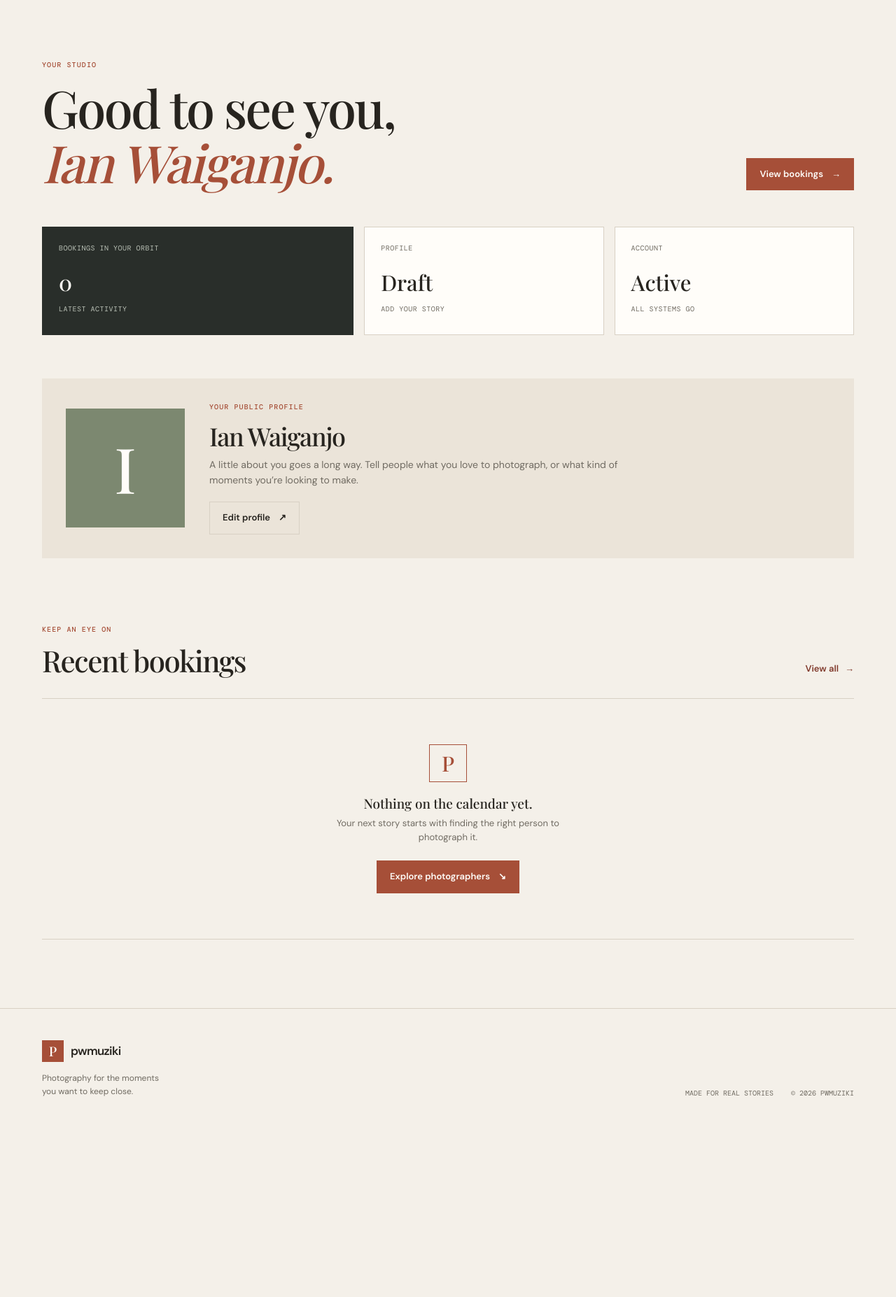
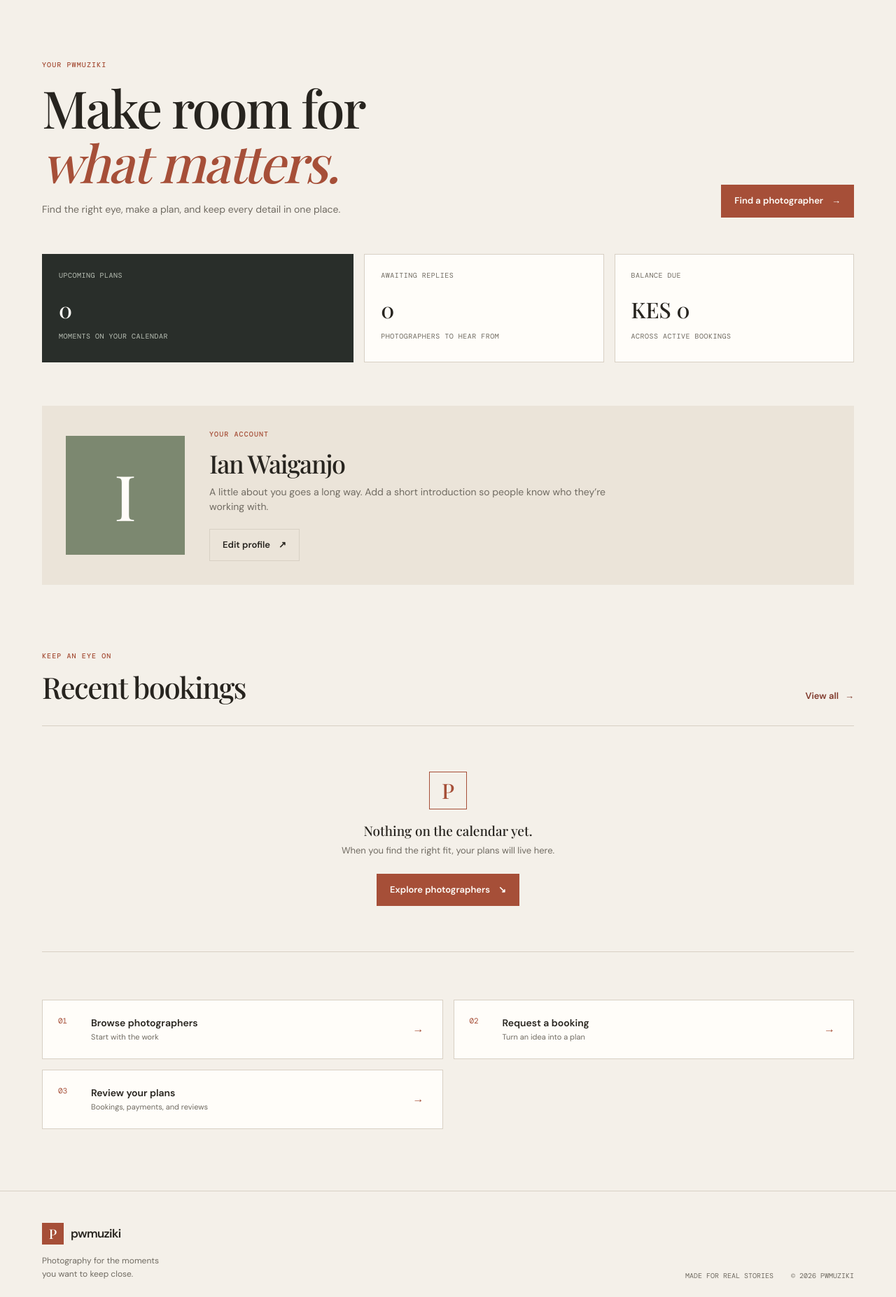
Before and after one commit to iantech-cloud/pwmuziki, a Django app: page /dashboard/ in a window 1280 px wide. Shown: the part 83-1937 px from the top of the page at 70% size. Before the commit the page ends 1650 px from the top, so only its background shows below. Run offline with Django 5.2, Linux system fonts and the light colour scheme; a user stored in the database is signed in; data comes from the database, SQL or seed files in the repository; data that the repository does not hold is empty; some web fonts are replaced.

Commit message:
Refactor user authentication templates and forms with updated styles
Replit-Commit-Author: Agent

```diff
--- a/static/style.css
+++ b/static/style.css
@@ -65,6 +65,7 @@ h3 { font-size: 19px; }
 .hero-copy h1 { max-width: 680px; }
 .hero-lede { max-width: 460px; margin: 25px 0 30px; color: var(--muted); font-size: 16px; }
 .hero-actions { display: flex; align-items: center; gap: 25px; flex-wrap: wrap; }
+.hero-role-links { display: flex; align-items: center; gap: 15px; margin-top: 18px; color: var(--muted); font-size: 11px; }
 .hero-caption { display: flex; align-items: center; gap: 10px; margin-top: 74px; color: var(--muted); font: 10px var(--mono); letter-spacing: .09em; text-transform: uppercase; }
 .caption-dot { width: 7px; height: 7px; border-radius: 50%; background: var(--sage); }
 .hero-image-wrap { position: relative; min-height: 530px; }
@@ -119,6 +120,7 @@ h3 { font-size: 19px; }
 .message { padding: 13px 16px; border-left: 3px solid var(--sage); background: var(--white); font-size: 13px; }
 .dashboard-intro, .page-heading { display: flex; align-items: end; justify-content: space-between; gap: 30px; margin: 38px 0 52px; }
 .dashboard-intro h1 { font-size: clamp(44px, 6vw, 74px); }
+.dashboard-lede { max-width: 430px; margin-top: 17px; color: var(--muted); font-size: 14px; }
 .page-heading h1 { font-size: clamp(47px, 6vw, 72px); }
 .page-lede { margin-top: 14px; color: var(--muted); font-size: 15px; }
 .heading-actions { display: flex; align-items: center; gap: 22px; flex-wrap: wrap; }
@@ -319,6 +321,7 @@ h3 { font-size: 19px; }
     .dashboard-profile { grid-template-columns: 100px 1fr; gap: 22px; padding: 22px; }
     .dashboard-tool-links { grid-template-columns: 1fr; }
     .dashboard-portfolio-grid { grid-template-columns: 1fr; }
+    .hero-role-links { align-items: start; flex-direction: column; gap: 5px; }
     .profile-image { width: 100px; height: 100px; }
     .profile-image span { font-size: 55px; }
     .profile-copy h2 { font-size: 28px; }
--- a/static/users/auth.css
+++ b/static/users/auth.css
@@ -12,6 +12,11 @@
 .auth-form input:focus, .auth-form select:focus, .auth-form textarea:focus { border-color: var(--rust); }
 .auth-form .helptext { display: block; margin-top: 5px; color: var(--muted); font-size: 11px; line-height: 1.4; }
 .auth-form ul.errorlist { margin: 0 0 6px; padding: 0; list-style: none; color: var(--rust-dark); font-size: 12px; }
+.role-picker { margin: 0 0 19px; padding: 0; border: 0; }
+.role-picker legend { margin-bottom: 9px; color: var(--muted); font: 10px var(--mono); letter-spacing: .06em; text-transform: uppercase; }
+.role-picker select { width: 100%; }
+.auth-field { margin-bottom: 17px; }
+.auth-switch { display: block; margin-top: 9px; font-size: 11px; }
 .auth-submit { width: 100%; margin-top: 7px; }
 .auth-footer-link, .auth-footer-links { margin-top: 22px; color: var(--muted); font-size: 13px; }
 .auth-footer-link a, .auth-footer-links a { color: var(--rust-dark); font-weight: 600; }
--- a/templates/base.html
+++ b/templates/base.html
@@ -28,7 +28,7 @@
                     <a href="{% url 'logout' %}" class="nav-muted">Log out</a>
                 {% else %}
                     <a href="{% url 'login' %}">Log in</a>
-                    <a href="{% url 'register' %}" class="nav-join">Join the community</a>
+                    <a href="{% url 'register' %}" class="nav-join">Join us</a>
                 {% endif %}
             </div>
         </nav>
--- a/templates/dashboard.html
+++ b/templates/dashboard.html
@@ -1,55 +1,44 @@
 {% extends 'base.html' %}
-{% block title %}Your studio | Pwmuziki{% endblock %}
+{% block title %}{% if request.user.role == 'photographer' %}Your studio{% else %}Your bookings{% endif %} | Pwmuziki{% endblock %}
 
 {% block content %}
 <section class="dashboard-intro">
     <div>
-        <p class="eyebrow">Your studio</p>
-        <h1>Good to see you,<br><em>{{ profile.display_name }}.</em></h1>
+        <p class="eyebrow">{% if request.user.role == 'photographer' %}Your studio{% else %}Your Pwmuziki{% endif %}</p>
+        <h1>{% if request.user.role == 'photographer' %}Good to see you,<br><em>{{ profile.display_name }}.</em>{% else %}Make room for<br><em>what matters.</em>{% endif %}</h1>
+        <p class="dashboard-lede">{% if request.user.role == 'photographer' %}Keep your work visible, your calendar clear, and your next story close.{% else %}Find the right eye, make a plan, and keep every detail in one place.{% endif %}</p>
     </div>
-    <a href="{% url 'booking_list' %}" class="button button-primary">View bookings <span aria-hidden="true">→</span></a>
+    {% if request.user.role == 'photographer' %}<a href="{% url 'portfolio_manage' %}" class="button button-primary">Manage your work <span aria-hidden="true">→</span></a>{% else %}<a href="{% url 'home' %}#photographers" class="button button-primary">Find a photographer <span aria-hidden="true">→</span></a>{% endif %}
 </section>
 
 <section class="dashboard-overview">
-    <div class="overview-card overview-card-dark">
-        <span class="overview-label">Bookings in your orbit</span>
-        <strong>{{ bookings|length }}</strong>
-        <span class="overview-foot">Latest activity</span>
-    </div>
-    <div class="overview-card">
-        <span class="overview-label">Profile</span>
-        <strong>{% if profile.bio %}Ready{% else %}Draft{% endif %}</strong>
-        <span class="overview-foot">{% if profile.bio %}Looking good{% else %}Add your story{% endif %}</span>
-    </div>
-    <div class="overview-card">
-        <span class="overview-label">Account</span>
-        <strong>Active</strong>
-        <span class="overview-foot">All systems go</span>
-    </div>
+    {% if request.user.role == 'photographer' %}
+    <div class="overview-card overview-card-dark"><span class="overview-label">Upcoming shoots</span><strong>{{ upcoming_count }}</strong><span class="overview-foot">Keep the story moving</span></div>
+    <div class="overview-card"><span class="overview-label">Requests to answer</span><strong>{{ pending_count }}</strong><span class="overview-foot">Waiting for your reply</span></div>
+    <div class="overview-card"><span class="overview-label">Published albums</span><strong>{{ published_count }}</strong><span class="overview-foot">{% if profile.is_featured %}Featured in the directory{% else %}Visible on your profile{% endif %}</span></div>
+    {% else %}
+    <div class="overview-card overview-card-dark"><span class="overview-label">Upcoming plans</span><strong>{{ upcoming_count }}</strong><span class="overview-foot">Moments on your calendar</span></div>
+    <div class="overview-card"><span class="overview-label">Awaiting replies</span><strong>{{ awaiting_count }}</strong><span class="overview-foot">Photographers to hear from</span></div>
+    <div class="overview-card"><span class="overview-label">Balance due</span><strong>KES {{ balance_due|floatformat:0 }}</strong><span class="overview-foot">Across active bookings</span></div>
+    {% endif %}
 </section>
 
 <section class="dashboard-profile">
-    <div class="profile-image">
-        {% if profile.avatar %}
-            <img src="{{ profile.avatar.url }}" alt="{{ profile.display_name }}">
-        {% else %}
-            <span>{{ profile.display_name|slice:":1"|upper }}</span>
-        {% endif %}
-    </div>
+    <div class="profile-image">{% if profile.avatar %}<img src="{{ profile.avatar.url }}" alt="{{ profile.display_name }}">{% else %}<span>{{ profile.display_name|slice:":1"|upper }}</span>{% endif %}</div>
     <div class="profile-copy">
-        <p class="eyebrow">Your public profile</p>
+        <p class="eyebrow">{% if request.user.role == 'photographer' %}Your public profile{% else %}Your account{% endif %}</p>
         <h2>{{ profile.display_name }}</h2>
-        <p>{{ profile.bio|default:"A little about you goes a long way. Tell people what you love to photograph, or what kind of moments you’re looking to make." }}</p>
+        <p>{{ profile.bio|default:"A little about you goes a long way. Add a short introduction so people know who they’re working with." }}</p>
         <div class="profile-actions">
             <a href="{% url 'profile_edit' %}" class="button button-secondary">Edit profile <span aria-hidden="true">↗</span></a>
-            {% if request.user.role == 'photographer' %}<a href="{% url 'photographer_detail' request.user.pk %}" class="text-link">View public page <span aria-hidden="true">→</span></a><a href="{% url 'portfolio_manage' %}" class="text-link">Manage portfolio <span aria-hidden="true">→</span></a>{% endif %}
+            {% if request.user.role == 'photographer' %}<a href="{% url 'photographer_detail' request.user.pk %}" class="text-link">View public page <span aria-hidden="true">→</span></a>{% endif %}
         </div>
     </div>
 </section>
 
 <section class="section dashboard-bookings">
     <div class="section-heading compact">
-        <div><p class="eyebrow">Keep an eye on</p><h2>Recent bookings</h2></div>
+        <div><p class="eyebrow">{% if request.user.role == 'photographer' %}Your work in motion{% else %}Keep an eye on{% endif %}</p><h2>{% if request.user.role == 'photographer' %}Booking requests{% else %}Recent bookings{% endif %}</h2></div>
         <a href="{% url 'booking_list' %}" class="text-link">View all <span aria-hidden="true">→</span></a>
     </div>
     <div class="booking-list">
@@ -61,23 +50,18 @@
             <span class="row-arrow" aria-hidden="true">→</span>
         </a>
         {% empty %}
-        <div class="empty-state">
-            <span class="empty-stamp">P</span>
-            <h3>Nothing on the calendar yet.</h3>
-            <p>Your next story starts with finding the right person to photograph it.</p>
-            <a href="{% url 'home' %}" class="button button-primary">Explore photographers <span aria-hidden="true">↘</span></a>
-        </div>
+        <div class="empty-state"><span class="empty-stamp">P</span><h3>{% if request.user.role == 'photographer' %}Your next request is waiting.{% else %}Nothing on the calendar yet.{% endif %}</h3><p>{% if request.user.role == 'photographer' %}Make your profile yours and let the right people find you.{% else %}When you find the right fit, your plans will live here.{% endif %}</p>{% if request.user.role == 'photographer' %}<a href="{% url 'portfolio_manage' %}" class="button button-primary">Curate your portfolio <span aria-hidden="true">↗</span></a>{% else %}<a href="{% url 'home' %}#photographers" class="button button-primary">Explore photographers <span aria-hidden="true">↘</span></a>{% endif %}</div>
         {% endfor %}
     </div>
 </section>
+
 {% if request.user.role == 'photographer' %}
 <section class="section dashboard-portfolio">
     <div class="section-heading compact"><div><p class="eyebrow">Show your point of view</p><h2>Your portfolio</h2></div><a href="{% url 'portfolio_manage' %}" class="text-link">Manage portfolio <span aria-hidden="true">→</span></a></div>
     <div class="dashboard-portfolio-grid">{% for album in portfolio_albums|slice:":3" %}<a class="dashboard-album" href="{% if album.is_public %}{% url 'album_detail' album.pk %}{% else %}{% url 'portfolio_manage' %}{% endif %}"><div>{% with cover=album.photos.all.0 %}{% if cover %}<img src="{{ cover.image.url }}" alt="{{ cover.caption|default:album.title }}">{% else %}<span class="album-placeholder">P</span>{% endif %}{% endwith %}</div><strong>{{ album.title }}</strong><small>{% if album.is_public %}Visible on your public profile{% else %}Hidden from public view{% endif %}</small></a>{% empty %}<div class="dashboard-portfolio-empty"><p>Give visitors a first look at your work.</p><a href="{% url 'album_create' %}" class="button button-secondary">Create an album <span aria-hidden="true">↗</span></a></div>{% endfor %}</div>
 </section>
-<section class="dashboard-tool-links">
-    <a href="{% url 'availability_manage' %}"><span>01</span><strong>Set availability</strong><small>Keep your calendar clear</small><b>→</b></a>
-    <a href="{% url 'portfolio_manage' %}"><span>02</span><strong>Curate your portfolio</strong><small>Show the work you’re proud of</small><b>→</b></a>
-</section>
+<section class="dashboard-tool-links"><a href="{% url 'availability_manage' %}"><span>01</span><strong>Set availability</strong><small>Keep your calendar clear</small><b>→</b></a><a href="{% url 'portfolio_manage' %}"><span>02</span><strong>Curate your portfolio</strong><small>Show the work you’re proud of</small><b>→</b></a><a href="{% url 'booking_list' %}"><span>03</span><strong>Answer requests</strong><small>Keep clients in the loop</small><b>→</b></a></section>
+{% else %}
+<section class="dashboard-tool-links client-tool-links"><a href="{% url 'home' %}#photographers"><span>01</span><strong>Browse photographers</strong><small>Start with the work</small><b>→</b></a><a href="{% url 'booking_create' %}"><span>02</span><strong>Request a booking</strong><small>Turn an idea into a plan</small><b>→</b></a><a href="{% url 'booking_list' %}"><span>03</span><strong>Review your plans</strong><small>Bookings, payments, and reviews</small><b>→</b></a></section>
 {% endif %}
 {% endblock %}
--- a/templates/photographers/detail.html
+++ b/templates/photographers/detail.html
@@ -10,7 +10,7 @@
         <p class="eyebrow">{% if photographer.profile.is_featured %}Featured photographer{% else %}Photographer{% endif %}</p>
         <h1>{{ photographer.profile.display_name }}</h1>
         <p>{{ photographer.profile.bio|default:"A photographer with an eye for the moments that happen naturally." }}</p>
-        <div class="profile-head-links">{% if photographer.profile.portfolio_link %}<a class="text-link" href="{{ photographer.profile.portfolio_link }}" target="_blank" rel="noopener">Visit portfolio ↗</a>{% endif %}{% if user.is_authenticated and user.role == 'client' %}<a class="button button-primary" href="{% url 'booking_create' %}">Request a booking <span aria-hidden="true">↗</span></a>{% elif not user.is_authenticated %}<a class="button button-primary" href="{% url 'register' %}">Join to book <span aria-hidden="true">↗</span></a>{% endif %}</div>
+        <div class="profile-head-links">{% if photographer.profile.portfolio_link %}<a class="text-link" href="{{ photographer.profile.portfolio_link }}" target="_blank" rel="noopener">Visit portfolio ↗</a>{% endif %}{% if user.is_authenticated and user.role == 'client' %}<a class="button button-primary" href="{% url 'booking_create' %}">Request a booking <span aria-hidden="true">↗</span></a>{% elif not user.is_authenticated %}<a class="button button-primary" href="{% url 'register_client' %}">Join us to book <span aria-hidden="true">↗</span></a>{% endif %}</div>
     </div>
 </section>
 
--- a/templates/registration/login.html
+++ b/templates/registration/login.html
@@ -32,7 +32,8 @@
 
             {% csrf_token %}
 
-            {{ form.as_p }}
+            <div class="auth-field">{{ form.username.label_tag }}{{ form.username }}</div>
+            <div class="auth-field">{{ form.password.label_tag }}{{ form.password }}</div>
 
             <button class="button button-primary auth-submit" type="submit">
                 Log in
--- a/templates/reviews/response.html
+++ b/templates/reviews/response.html
@@ -1,5 +1,5 @@
 {% extends 'base.html' %}
 {% block title %}Respond to review | Pwmuziki{% endblock %}
 {% block content %}
-<section class="form-layout"><div class="form-intro"><p class="eyebrow">Your community</p><h1>Answer with<br><em>your voice.</em></h1><p>A gracious response turns a good review into the start of a lasting relationship.</p></div><div class="form-card"><div class="form-context"><span>{{ review.client.get_full_name|default:review.client.username }} wrote</span><strong>{{ review.title|default:"A thoughtful experience" }}</strong><small>{{ review.body|truncatewords:25 }}</small></div><form method="post" class="site-form">{% csrf_token %}{% for field in form %}<div class="form-field">{{ field.label_tag }}{{ field }}{% for error in field.errors %}<small class="field-error">{{ error }}</small>{% endfor %}</div>{% endfor %}<button class="button button-primary" type="submit">Save response <span aria-hidden="true">↗</span></button></form></div></section>
+<section class="form-layout"><div class="form-intro"><p class="eyebrow">Your network</p><h1>Answer with<br><em>your voice.</em></h1><p>A gracious response turns a good review into the start of a lasting relationship.</p></div><div class="form-card"><div class="form-context"><span>{{ review.client.get_full_name|default:review.client.username }} wrote</span><strong>{{ review.title|default:"A thoughtful experience" }}</strong><small>{{ review.body|truncatewords:25 }}</small></div><form method="post" class="site-form">{% csrf_token %}{% for field in form %}<div class="form-field">{{ field.label_tag }}{{ field }}{% for error in field.errors %}<small class="field-error">{{ error }}</small>{% endfor %}</div>{% endfor %}<button class="button button-primary" type="submit">Save response <span aria-hidden="true">↗</span></button></form></div></section>
 {% endblock %}
--- a/users/urls.py
+++ b/users/urls.py
@@ -8,6 +8,8 @@ urlpatterns = [
     path('dashboard/', views.dashboard, name='dashboard'),
     path('profile/edit/', views.profile_edit, name='profile_edit'),
     path('register/', views.register, name='register'),
+    path('register/client/', views.register_client, name='register_client'),
+    path('register/photographer/', views.register_photographer, name='register_photographer'),
     path('login/', auth_views.LoginView.as_view(template_name='registration/login.html'), name='login'),
     path('logout/', auth_views.LogoutView.as_view(), name='logout'),
     path('password-reset/', auth_views.PasswordResetView.as_view(template_name='registration/password_reset_form.html'), name='password_reset'),
--- a/users/views.py
+++ b/users/views.py
@@ -1,7 +1,9 @@
+from django.contrib.auth import login
 from django.contrib.auth import views as auth_views
 from django.contrib.auth.decorators import login_required
 from django.shortcuts import get_object_or_404, redirect, render
 from django.db.models import Avg, Prefetch
+from django.utils import timezone
 from reviews.models import Review
 from .forms import ProfileForm, RegistrationForm
 from .models import Profile, User
@@ -9,11 +11,36 @@ from portfolio.models import Album, Photo
 
 
 def register(request):
-    form = RegistrationForm(request.POST or None)
+    return _register(request)
+
+
+def register_as(request, role):
+    if role not in User.Role.values:
+        from django.http import Http404
+        raise Http404
+    return _register(request, role)
+
+
+def register_client(request):
+    return register_as(request, User.Role.CLIENT)
+
+
+def register_photographer(request):
+    return register_as(request, User.Role.PHOTOGRAPHER)
+
+
+def _register(request, initial_role=None):
+    form = RegistrationForm(request.POST or None, initial_role=initial_role)
     if request.method == 'POST' and form.is_valid():
-        form.save()
-        return redirect('login')
-    return render(request, 'registration/register.html', {'form': form})
+        user = form.save()
+        login(request, user)
+        return redirect('dashboard')
+    role = form['role'].value()
+    return render(request, 'registration/register.html', {
+        'form': form,
+        'selected_role': role,
+        'selected_role_label': dict(User.Role.choices).get(role),
+    })
 
 def home(request):
     photographers = (
@@ -55,10 +82,22 @@ def photographer_detail(request, pk):
 
 @login_required
 def dashboard(request):
-    bookings = request.user.client_bookings.all() if request.user.role == User.Role.CLIENT else request.user.photographer_bookings.all()
+    bookings = (
+        request.user.client_bookings.all()
+        if request.user.role == User.Role.CLIENT
+        else request.user.photographer_bookings.all()
+    ).select_related('client', 'photographer')
     context = {'bookings': bookings[:8], 'profile': Profile.ensure_for(request.user)}
+    today = timezone.localdate()
+    context['upcoming_count'] = bookings.filter(event_date__gte=today).exclude(status='cancelled').count()
     if request.user.role == User.Role.PHOTOGRAPHER:
         context['portfolio_albums'] = Album.objects.filter(photographer=request.user).prefetch_related('photos').order_by('-created_at')
+        context['pending_count'] = bookings.filter(status='pending').count()
+        context['confirmed_count'] = bookings.filter(status='confirmed').count()
+        context['published_count'] = Album.objects.filter(photographer=request.user, is_public=True).count()
+    else:
+        context['awaiting_count'] = bookings.filter(status='pending').count()
+        context['balance_due'] = sum((booking.balance for booking in bookings.exclude(status='cancelled')), 0)
     return render(request, 'dashboard.html', context)
 
 
```
Also changed, not shown: templates/home.html (+5 -4 lines), templates/registration/register.html (+16 -8 lines), users/forms.py (+24 -1 lines), users/tests.py (+66 -0 lines), 2 other files.
